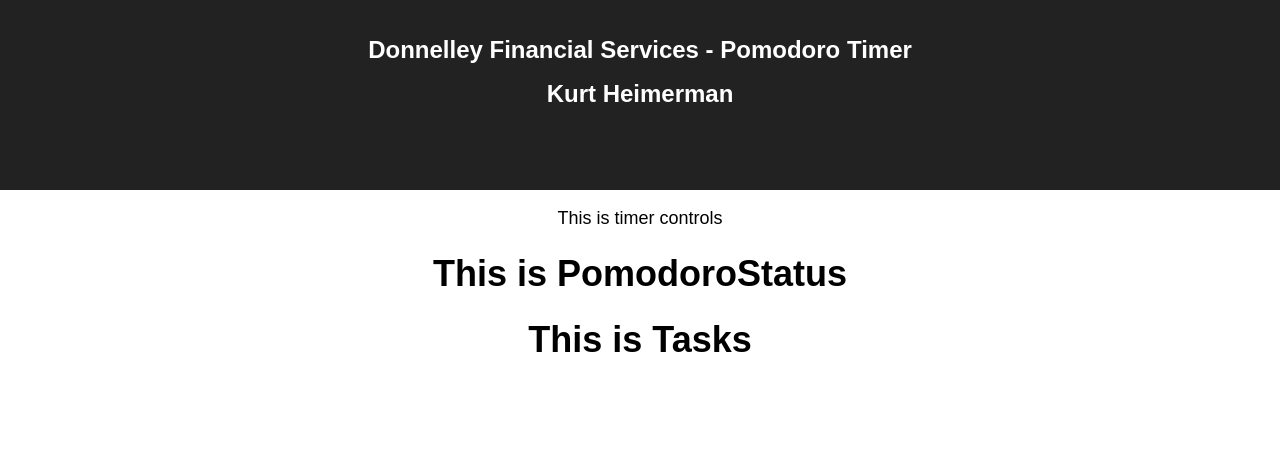
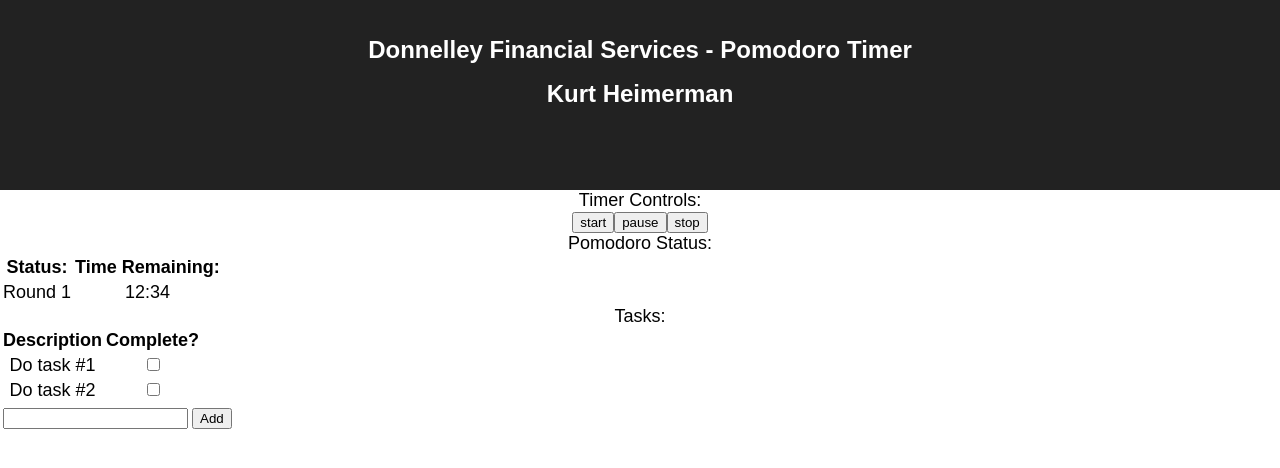
Before and after one commit to kurtGithubOK/DFShomework, a React (Create React App) app: page / in a window 1280 px wide. Shown: the top 468 px of the page. Built offline with nearby package versions, Linux system fonts and the light colour scheme.

Commit message:
Form elements and handlers in place.  Starting to get timer working.

```diff
--- a/src/App.js
+++ b/src/App.js
@@ -12,11 +12,11 @@ class App extends Component {
           <h1 className="App-title">Donnelley Financial Services - Pomodoro Timer</h1>
           <h1 className="App-title">Kurt Heimerman</h1>
         </header>
-        <p className="App-intro">
+        <div className="App-intro">
           <TimerControls/>
           <PomodoroStatus/>
           <Tasks/>
-        </p>
+        </div>
       </div>
     );
   }
--- a/src/PomodoroStatus/index.js
+++ b/src/PomodoroStatus/index.js
@@ -1,9 +1,21 @@
 import React from 'react';
 
-const PomodoroStatus = () => (
-    <h1>
-      This is PomodoroStatus
-    </h1>
+const PomodoroStatus = (props) => (
+    <div>
+      <div>Pomodoro Status:</div>
+      <table>
+        <thead>
+          <tr>
+            <th>Status:</th><th>Time Remaining:</th>
+          </tr>
+        </thead>
+        <tbody>
+          <tr>
+            <td>Round 1</td><td>12:34</td>
+          </tr>
+        </tbody>
+      </table>
+    </div>
 );
 
 export default PomodoroStatus;
--- a/src/Tasks/index.js
+++ b/src/Tasks/index.js
@@ -1,9 +1,45 @@
 import React from 'react';
 
-const Tasks = () => (
-    <h1>
-      This is Tasks
-    </h1>
-);
+class Tasks extends React.Component {
+
+  // constructor(props) {
+  //   super(props);
+  // }
+
+  checkboxClicked = () => {
+    console.log('Checkbox clicked!');
+
+  }
+
+  render() {
+    return (
+        <div>
+          <div>Tasks:</div>
+          <table>
+            <thead>
+            <tr>
+              <th>Description</th><th>Complete?</th>
+            </tr>
+            </thead>
+            <tbody>
+            <tr>
+              <td>Do task #1</td><td><input type="checkbox" onClick={this.checkboxClicked}/></td>
+            </tr>
+            <tr>
+              <td>Do task #2</td><th><input type="checkbox"/></th>
+            </tr>
+            </tbody>
+          </table>
+          <table>
+            <tbody>
+            <tr>
+              <th><input type="text"/></th><th><input type="button" value="Add"/></th>
+            </tr>
+            </tbody>
+          </table>
+        </div>
+    );
+  }
+}
 
 export default Tasks;
--- a/src/TimerControls/index.js
+++ b/src/TimerControls/index.js
@@ -1,9 +1,48 @@
 import React from 'react';
 
-const TimerControls = () => (
-    <div>
-      This is timer controls
-    </div>
-);
+class TimerControls extends React.Component {
+  constructor(props) {
+    super(props);
+    this.state = {
+      elapsedTime: 0
+    }
+  }
+  //const scheduledRender = setTimeout(this.pageRender, 100);
+  //clearTimeout(scheduledRender);
+
+  incrementElapsedTime = () => {
+    let newElapsedTime = this.state.elapsedTime + 1;
+    this.setState({
+      elapsedTime: newElapsedTime
+    });
+  }
+
+  startClicked = () => {
+    console.log('Start clicked!');
+    const timer = setInterval(this.incrementElapsedTime, 1000);
+
+  }
+
+  pauseClicked = () => {
+    console.log('Pause clicked!');
+  }
+
+  stopClicked = () => {
+    console.log('Stop clicked!');
+  }
+
+  render() {
+    console.log('elapsedTime:', this.state.elapsedTime)
+    return (
+      <div>
+        <div>Timer Controls:</div>
+        <span><input type="button" value="start" onClick={this.startClicked}></input></span>
+        <span><input type="button" value="pause" onClick={this.incrementElapsedTime}></input></span>
+        <span><input type="button" value="stop" onClick={this.stopClicked}></input></span>
+      </div>
+    );
+  }
+
+}
 
 export default TimerControls;
```
